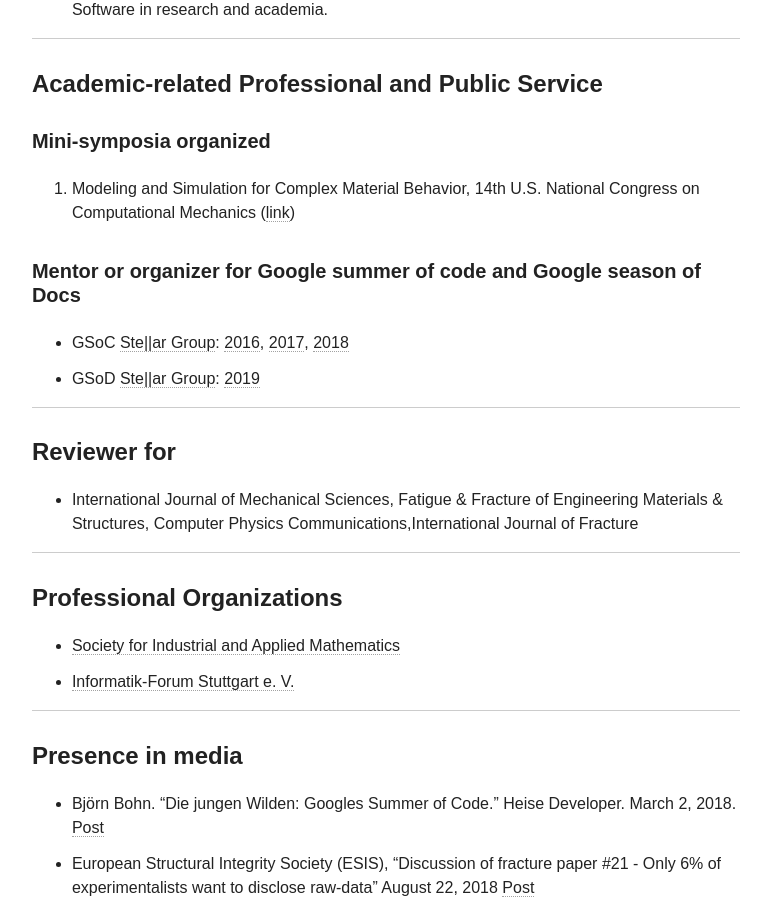
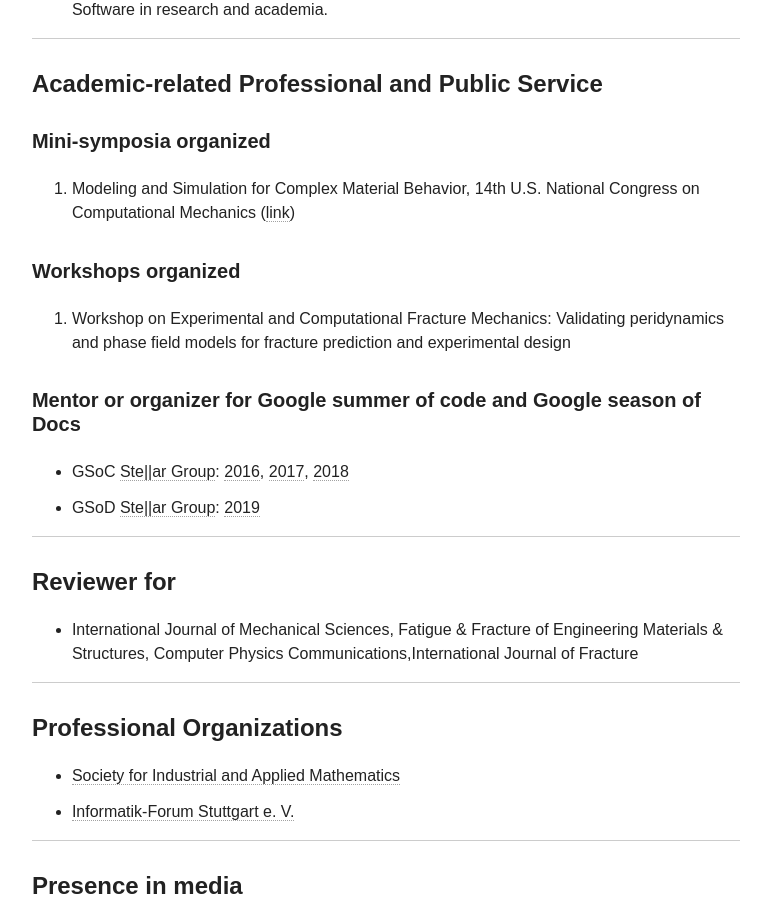
Before and after one commit to diehlpk/diehlpk.github.io, a Jekyll site: the page built from cv/index.md, in a window 1280 px wide and 900 px high, scrolled down 5556 px. Shown: the whole window, without its empty margins (254-1025 px from the left). Built offline with Jekyll 4.4.1, drawn with Linux system fonts in a browser that asks for light colours; nearby versions of some CDN libraries; some web fonts are replaced.

Commit message:
Update CV

```diff
--- a/cv/index.md
+++ b/cv/index.md
@@ -156,6 +156,11 @@
 
 1. Modeling and Simulation for Complex Material Behavior, 14th U.S. National Congress on Computational Mechanics ([link](http://14.usnccm.org/MS402))
 
+##### Workshops organized
+
+1. Workshop on Experimental and Computational Fracture Mechanics:  Validating peridynamics and phase field models for fracture
+prediction and experimental design
+
 ##### Mentor or organizer for [Google summer of code](https://summerofcode.withgoogle.com/) and [Google season of Docs](https://developers.google.com/season-of-docs/)
 
 * GSoC <a href="http://stellar-group.org/">Ste||ar Group</a>: [2016]({{ site.url }}/blog/gsc-projects/#implement-a-mapreduce-framework-2016), [2017]({{ site.url }}/blog/gsc-projects/#hpxcl--asynchronous-integration-of-cuda-and-opencl-to-hpx-2017), [2018]({{ site.url }}/blog/gsc-projects/#hpx-backend-for-opencv-2018)
```
Also changed, not shown: 2 other files.
